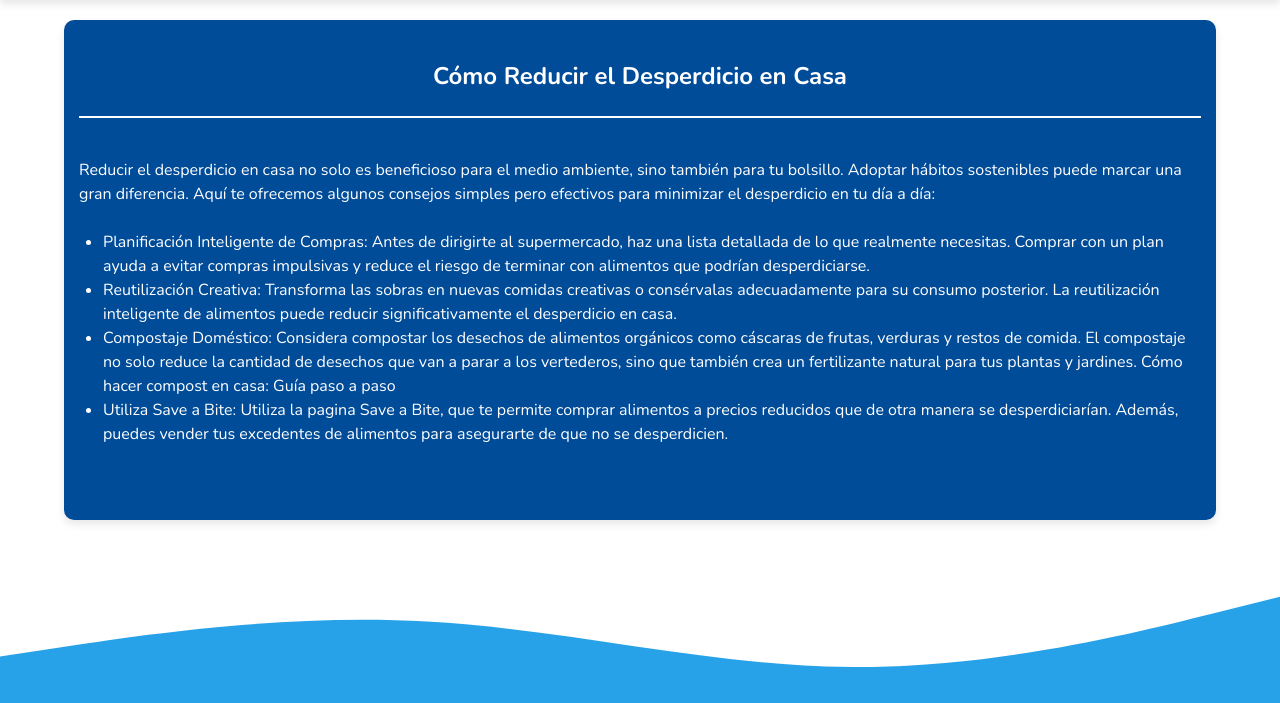
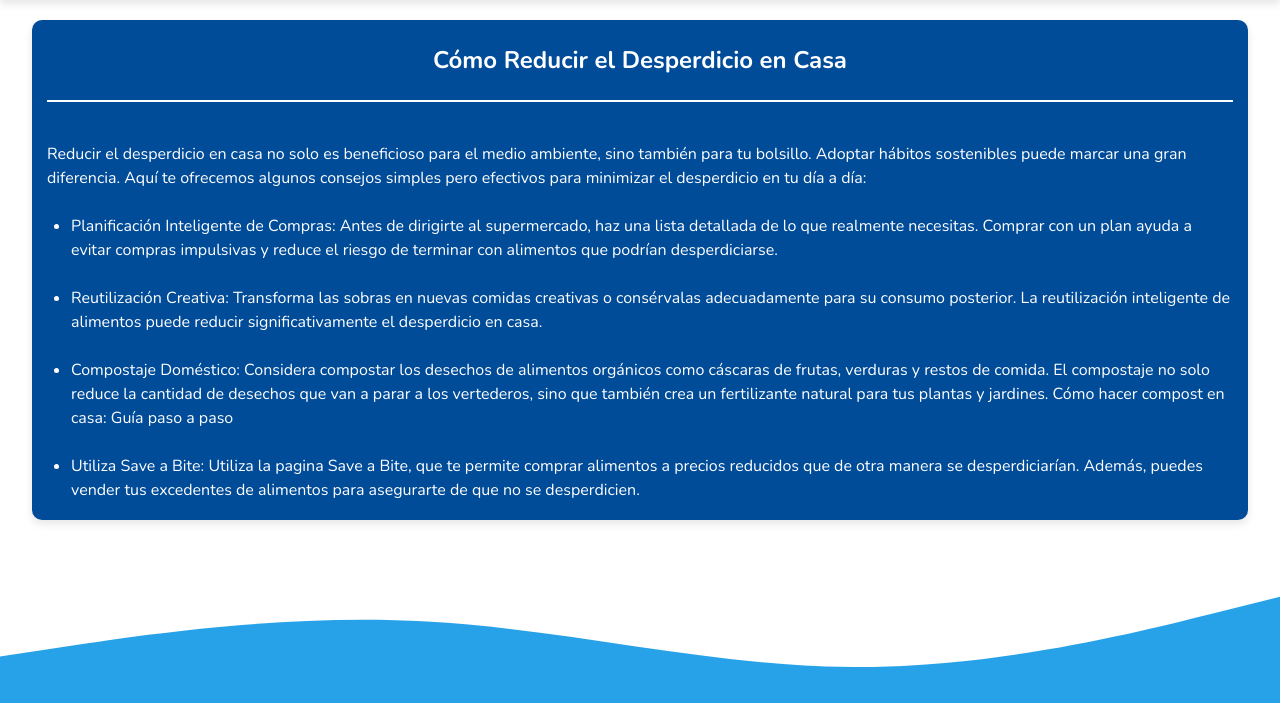
Before and after one commit to JuanIgnacioDominguez/saveabite, a Flask app: page /como_reducir in a window 1280 px wide. Shown: the part 97-800 px from the top of the page. Run offline with Flask 3, Linux system fonts and the light colour scheme; some libraries are stand-ins or nearby versions.

Commit message:
updateDisenos

```diff
--- a/templates/indexTemplates/ComoReducir.html
+++ b/templates/indexTemplates/ComoReducir.html
@@ -3,7 +3,7 @@
 <head>
     <meta charset="UTF-8">
     <meta name="viewport" content="width=device-width, initial-scale=1.0">
-    <title>Economía Circular</title>
+    <title>Como Reducir el Desperdicio en Casa</title>
     <script src="https://cdn.tailwindcss.com"></script>
     <link href="https://fonts.googleapis.com/css2?family=Nunito:wght@400;600;700&display=swap" rel="stylesheet">
     <link href="https://maxcdn.bootstrapcdn.com/bootstrap/4.5.2/css/bootstrap.min.css" rel="stylesheet">
@@ -111,9 +111,9 @@
 
         .concientizacion-info {
             margin-top: 20px; /* Aumenta el margen superior */
-            width:90%;
+            width:95%;
             border-radius: 10px;
-            margin-bottom: 120px;
+            margin-bottom: 125px;
             text-align: left;
             box-shadow: 0 4px 8px rgba(0, 0, 0, 0.1);
             background-color: #004c99;
@@ -139,7 +139,7 @@
     <main class="main-content flex justify-center text-center" id="main-section">
         <div class="concientizacion-info" id="concientizacion-section">
             <div class="container">
-                <h1 class="text-2xl text-white font-bold text-center mt-10 mb-6">Cómo Reducir el Desperdicio en Casa</h1>
+                <h1 class="text-2xl text-white font-bold text-center mt-6 mb-6">Cómo Reducir el Desperdicio en Casa</h1>
                 <div class="separator mb-10"></div>
                 <div class="profile-container">
                     <div class="profile-info form-container">
@@ -147,9 +147,12 @@
                             <p class="mb-4">Reducir el desperdicio en casa no solo es beneficioso para el medio ambiente, sino también para tu bolsillo. Adoptar hábitos sostenibles puede marcar una gran diferencia. Aquí te ofrecemos algunos consejos simples pero efectivos para minimizar el desperdicio en tu día a día:</p>
                             <ul class="list-disc pl-6 mb-4">
                                 <li>Planificación Inteligente de Compras: Antes de dirigirte al supermercado, haz una lista detallada de lo que realmente necesitas. Comprar con un plan ayuda a evitar compras impulsivas y reduce el riesgo de terminar con alimentos que podrían desperdiciarse.</li>
+                                <br>
                                 <li>Reutilización Creativa: Transforma las sobras en nuevas comidas creativas o consérvalas adecuadamente para su consumo posterior. La reutilización inteligente de alimentos puede reducir significativamente el desperdicio en casa.</li>
+                                <br>
                                 <li>Compostaje Doméstico: Considera compostar los desechos de alimentos orgánicos como cáscaras de frutas, verduras y restos de comida. El compostaje no solo reduce la cantidad de desechos que van a parar a los vertederos, sino que también crea un fertilizante natural para tus plantas y jardines.
-                    Cómo hacer compost en casa: <a href="https://hipotecarioseguros.com.ar/blog/nota/como-hacer-un-compost-en-casa" target="_blank" class="text-white bold-text hover:underline">Guía paso a paso</a></li>
+                                Cómo hacer compost en casa: <a href="https://hipotecarioseguros.com.ar/blog/nota/como-hacer-un-compost-en-casa" target="_blank" class="text-white bold-text hover:underline">Guía paso a paso</a></li>
+                                <br>
                                 <li>Utiliza Save a Bite: Utiliza la pagina Save a Bite, que te permite comprar alimentos a precios reducidos que de otra manera se desperdiciarían. Además, puedes vender tus excedentes de alimentos para asegurarte de que no se desperdicien.</li>
                             </ul>
                         </div>
--- a/templates/indexTemplates/EconomiaCircular.html
+++ b/templates/indexTemplates/EconomiaCircular.html
@@ -118,7 +118,7 @@
         .concientizacion-info {
             padding: 20px;
             margin-top: 5px;
-            width: 100%;
+            width: 98%;
             border-radius: 10px;
             margin-bottom: 120px;
             text-align: left;
--- a/templates/indexTemplates/ImpactoAmbiental.html
+++ b/templates/indexTemplates/ImpactoAmbiental.html
@@ -3,7 +3,7 @@
 <head>
     <meta charset="UTF-8">
     <meta name="viewport" content="width=device-width, initial-scale=1.0">
-    <title>Economia Circular</title>
+    <title>Impacto Ambiental del Desperdicio de Alimentos</title>
     <script src="https://cdn.tailwindcss.com"></script>
     <link href="https://fonts.googleapis.com/css2?family=Nunito:wght@400;600;700&display=swap" rel="stylesheet">
     <style>
@@ -53,9 +53,9 @@
         .concientizacion-info {
             padding: 20px;
             margin-top: 5px;
-            width: 100%;
+            width: 98%;
             border-radius: 10px;
-            margin-bottom: 120px;
+            margin-bottom: 125px;
             text-align: left;
         }
 
```
